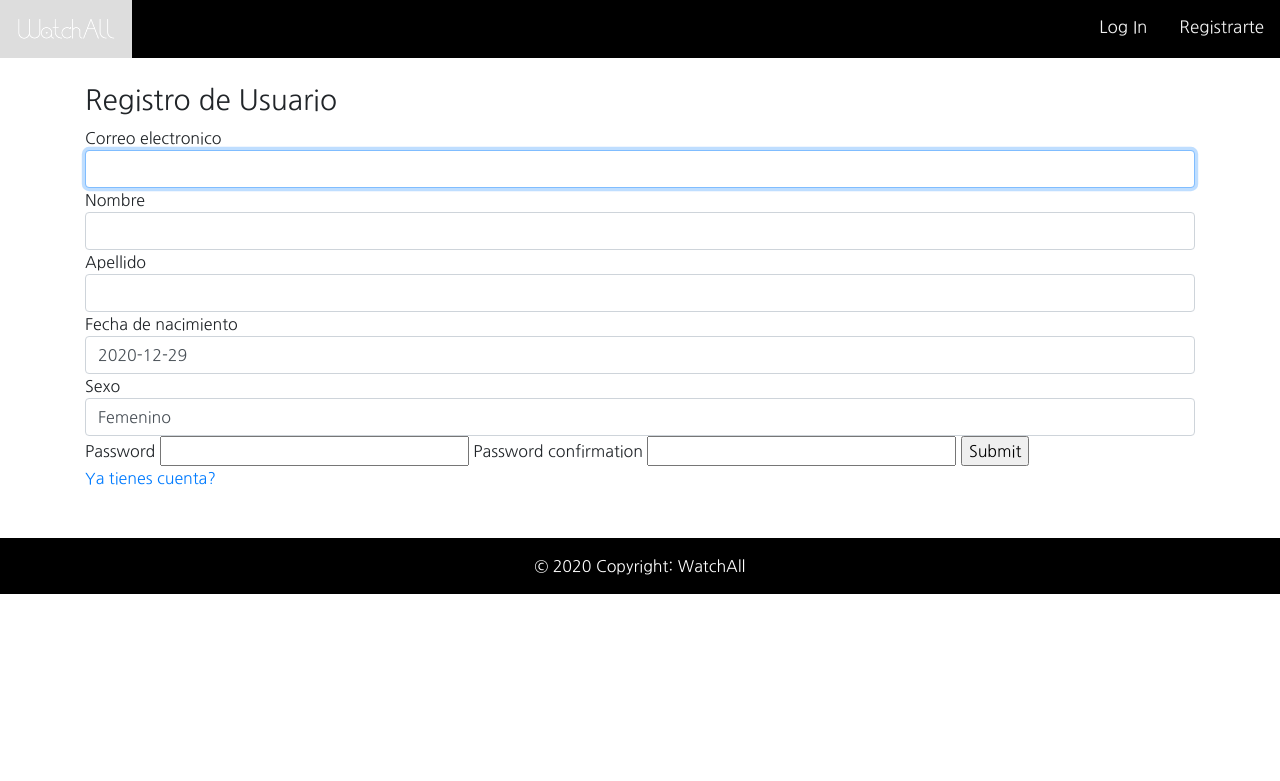
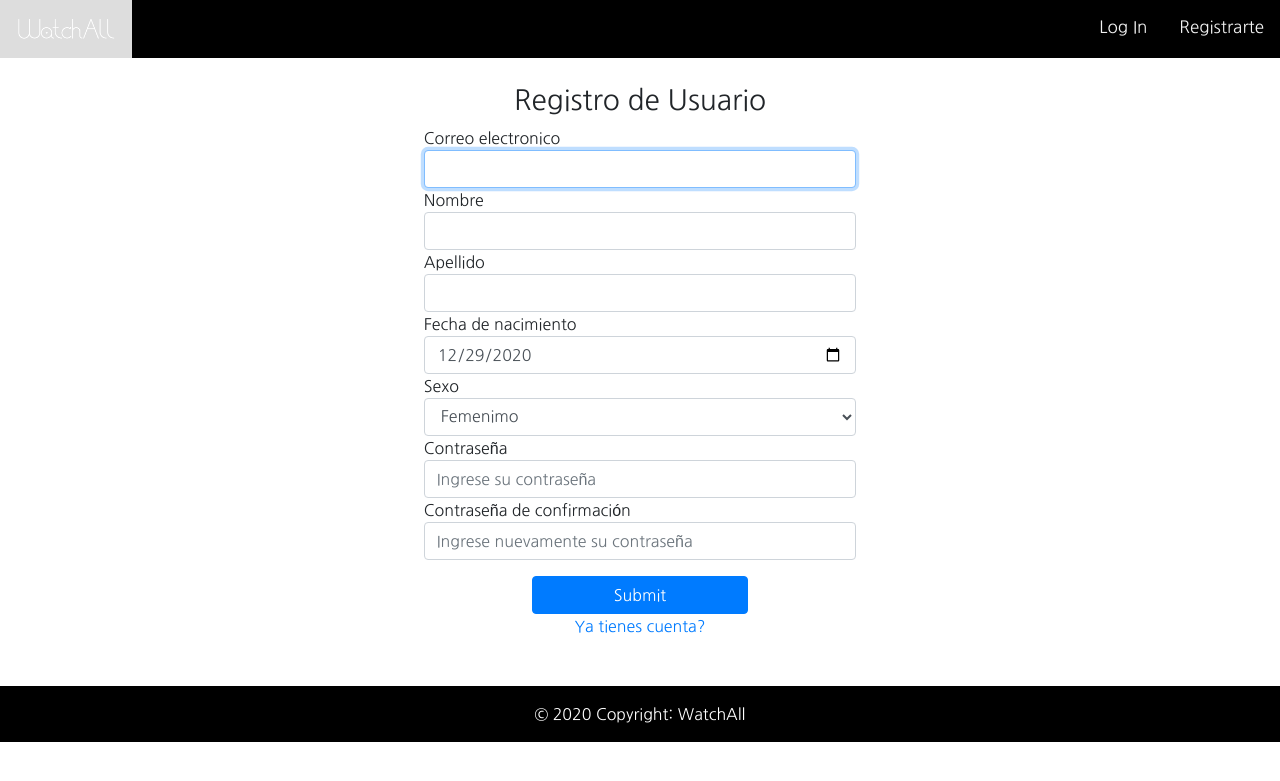
Before and after one commit to alvaromenjivar1999/proyectoTPI115, a Django app: page /registrar/ in a window 1280 px wide. Shown: the top 781 px of the page. Run offline with Django 3.2, Linux system fonts and the light colour scheme; some libraries are stand-ins or nearby versions.

Commit message:
arreglo a formulario de registro

```diff
--- a/cuenta/forms.py
+++ b/cuenta/forms.py
@@ -1,10 +1,26 @@
 from django.contrib.auth.forms import UserCreationForm
 from cuenta.models import Cuenta
 from django import forms
-from django.forms import CharField, Form, PasswordInput
+from django.forms import CharField, Form
 
 
 class registroUsuario(UserCreationForm):
+    password = forms.CharField(label = 'Contraseña', widget = forms.PasswordInput(
+        attrs = {
+            'class' : 'form-control',
+            'placeholder' : 'Ingrese su contraseña',
+            'id' : 'password',
+            'required' : 'required',
+        }
+    ))
+    password2 = forms.CharField(label = 'Contraseña de confirmación', widget = forms.PasswordInput(
+        attrs = {
+            'class' : 'form-control',
+            'placeholder' : 'Ingrese nuevamente su contraseña',
+            'id' : 'password2',
+            'required' : 'required',
+        }
+    ))
     class Meta:
         model = Cuenta
         fields = [
@@ -25,9 +41,9 @@ class registroUsuario(UserCreationForm):
             "email": forms.EmailInput(attrs={'class': 'form-control'}),
             "nombre": forms.TextInput(attrs={'class': 'form-control'}),
             "apellido": forms.TextInput(attrs={'class': 'form-control'}),
-            "fechaNacimiento": forms.DateInput(attrs={'class': 'form-control'}),
-            "sexo": forms.TextInput(attrs={'class': 'form-control'}),
+            "fechaNacimiento": forms.DateInput(attrs={'type':'date', 'class': 'form-control'}),
+            "sexo": forms.Select(attrs={'class': 'form-control'}),
         }
 
-    def __init__(self, *args, **kwargs):
-        super().__init__(*args, **kwargs)
+   # def __init__(self, *args, **kwargs):
+    #    super().__init__(*args, **kwargs)
--- a/cuenta/models.py
+++ b/cuenta/models.py
@@ -30,11 +30,13 @@ class gestionarCuenta(BaseUserManager):
 
 
 class Cuenta(AbstractBaseUser):
+    sexo=(('Femenino','Femenimo'),
+         ('Masculino','Masculino'))
     nombre = models.CharField(verbose_name="nombre", max_length=30)
     apellido = models.CharField(verbose_name="apellido", max_length=30)
     email = models.EmailField(verbose_name="email", max_length=60, unique=True)
     fechaNacimiento = models.DateTimeField(verbose_name='fecha nacimiento', default=timezone.now)
-    sexo = models.CharField(max_length=10, default='Femenino')
+    sexo = models.CharField(max_length=10, default='Femenino',choices=sexo,)
     date_joined = models.DateTimeField(verbose_name='date joined', auto_now_add=True)
     last_login = models.DateTimeField(verbose_name='last login', auto_now=True)
     is_admin = models.BooleanField(default=False)
--- a/cuenta/views.py
+++ b/cuenta/views.py
@@ -14,9 +14,9 @@ from django.views import generic
 def registrar(request):
     if not request.user.is_authenticated:
         form = registroUsuario()
-
         if request.method == 'POST':
             form = registroUsuario(request.POST)
+            messages.warning(request,'hasta a qui')
             if form.is_valid():
                 form.save()
                 messages.success(request)
--- a/templates/base.html
+++ b/templates/base.html
@@ -124,5 +124,6 @@
     <script>
         AOS.init();
     </script>
+
 </body>
 </html>
--- a/templates/cuenta/registro.html
+++ b/templates/cuenta/registro.html
@@ -3,7 +3,11 @@
 {% block title %}Registro de usuario{% endblock %}
 {% block content %}
 <div class="container">
-    <h3>Registro de Usuario</h3>
+    <div class="d-flex justify-content-center">
+        <h3 id="form-title">Registro de Usuario</h3>
+    </div>
+<div class="d-flex justify-content-center">
+<div class="col-5">
 <form method="POST" id = "registro_form" action="">
     {% csrf_token %}
     {{ form.email.label }}
@@ -16,14 +20,18 @@
     {{ form.fechaNacimiento }}
     {{ form.sexo.label }}
     {{ form.sexo }}
-    {{ form.password1.label }}
-    {{ form.password1 }}
+    {{ form.password.label }}
+    {{ form.password }}
     {{ form.password2.label }}
     {{ form.password2 }}
-
-    <input type="submit" name="Crear cuenta">
+<div class="d-flex justify-content-center mt-3 login_container">
+    <input class="btn btn-primary col-6 " type="submit" name="Crear cuenta">
+</div>
 </form>
     {{ form.erros }}
-    <a href="{% url 'loguearse' %}">Ya tienes cuenta?</a>
+    <div class="d-flex justify-content-center links">
+    <a href="{% url 'loguearse' %}">Ya tienes cuenta?</a></div>
+</div>
+</div>
 </div>
 {% endblock %}
```
Also changed, not shown: cuenta/migrations/0004_auto_20201228_2104.py (added).
